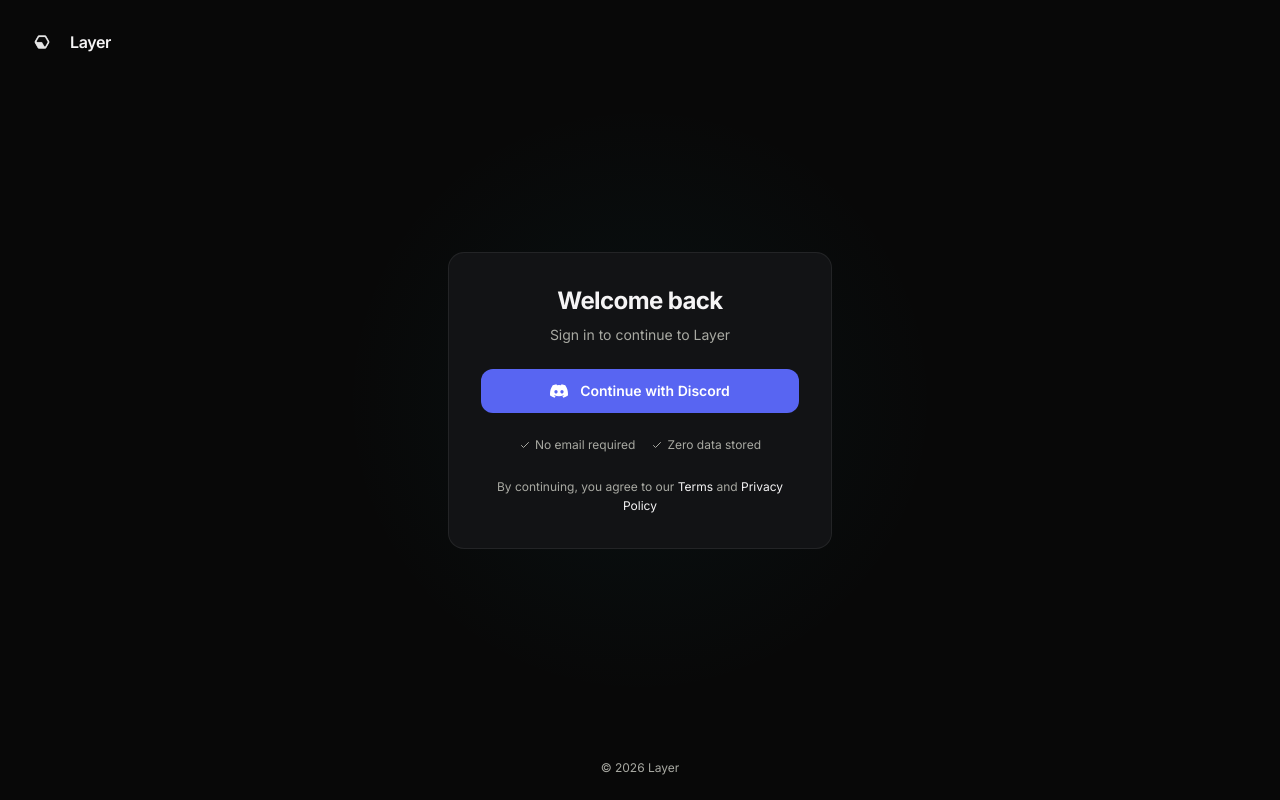
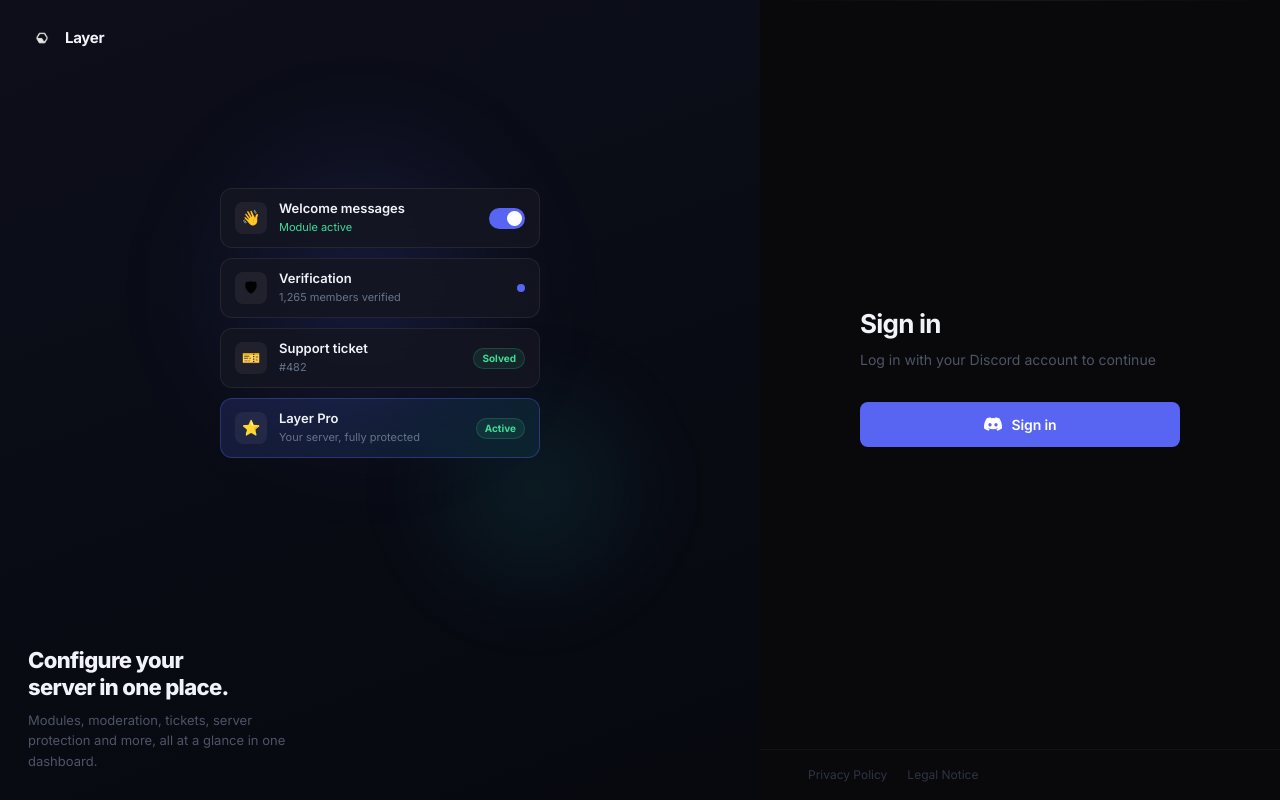
Before and after one commit to dimi6184-gif/Layer, a Next.js app in the folder apps/web/: page /login in a window 1280 px wide. Built offline with nearby package versions, Linux system fonts and the light colour scheme; no server answers.

Commit message:
feat: login page — GalaxyBot split layout, animated dashboard preview, clean sign-in right panel

```diff
--- /dev/null
+++ b/apps/web/src/app/(app)/login/LoginVisual.tsx
@@ -0,0 +1,164 @@
+'use client';
+
+import { useEffect, useState } from 'react';
+import Image from 'next/image';
+import Link from 'next/link';
+
+const MODULES = [
+  {
+    icon: '👋',
+    title: 'Welcome messages',
+    sub: 'Module active',
+    subColor: '#3ddc97',
+    right: <Toggle on />,
+  },
+  {
+    icon: '🛡',
+    title: 'Verification',
+    sub: '1,265 members verified',
+    subColor: '#64748b',
+    right: <Dot />,
+  },
+  {
+    icon: '🎫',
+    title: 'Support ticket',
+    sub: '#482',
+    subColor: '#64748b',
+    right: <Pill label="Solved" color="#3ddc97" />,
+  },
+  {
+    icon: '⭐',
+    title: 'Layer Pro',
+    sub: 'Your server, fully protected',
+    subColor: '#64748b',
+    right: <Pill label="Active" color="#3ddc97" />,
+    highlight: true,
+  },
+];
+
+function Toggle({ on }: { on?: boolean }) {
+  return (
+    <div style={{
+      width: 36, height: 21, borderRadius: 999,
+      background: on ? '#5865F2' : '#2a2d3a',
+      position: 'relative', flexShrink: 0,
+    }}>
+      <div style={{
+        position: 'absolute', top: 3, width: 15, height: 15,
+        borderRadius: '50%', background: '#fff',
+        left: on ? 18 : 3, transition: 'left 0.2s',
+      }} />
+    </div>
+  );
+}
+
+function Dot() {
+  return <div style={{ width: 8, height: 8, borderRadius: '50%', background: '#5865F2', flexShrink: 0 }} />;
+}
+
+function Pill({ label, color }: { label: string; color: string }) {
+  return (
+    <span style={{
+      fontSize: 10, fontWeight: 700, color,
+      background: `${color}18`,
+      border: `1px solid ${color}30`,
+      borderRadius: 999, padding: '2px 8px', flexShrink: 0,
+    }}>{label}</span>
+  );
+}
+
+function ModuleCard({ icon, title, sub, subColor, right, highlight, delay }: {
+  icon: string; title: string; sub: string; subColor: string;
+  right: React.ReactNode; highlight?: boolean; delay: number;
+}) {
+  const [vis, setVis] = useState(false);
+  useEffect(() => {
+    const t = setTimeout(() => setVis(true), delay);
+    return () => clearTimeout(t);
+  }, [delay]);
+
+  return (
+    <div style={{
+      display: 'flex', alignItems: 'center', gap: 12,
+      background: highlight
+        ? 'linear-gradient(135deg, rgba(88,101,242,0.18) 0%, rgba(31,167,187,0.10) 100%)'
+        : 'rgba(20,22,34,0.85)',
+      border: `1px solid ${highlight ? 'rgba(88,101,242,0.35)' : 'rgba(255,255,255,0.07)'}`,
+      borderRadius: 12, padding: '12px 14px',
+      backdropFilter: 'blur(12px)',
+      opacity: vis ? 1 : 0,
+      transform: vis ? 'translateX(0)' : 'translateX(-16px)',
+      transition: 'opacity 0.5s ease, transform 0.5s ease',
+    }}>
+      {/* Icon */}
+      <div style={{
+        width: 32, height: 32, borderRadius: 8, flexShrink: 0,
+        background: 'rgba(255,255,255,0.06)',
+        display: 'flex', alignItems: 'center', justifyContent: 'center',
+        fontSize: 15,
+      }}>{icon}</div>
+
+      {/* Text */}
+      <div style={{ flex: 1, minWidth: 0 }}>
+        <div style={{ fontSize: 13, fontWeight: 600, color: '#f1f3f9', lineHeight: 1.2 }}>{title}</div>
+        <div style={{ fontSize: 11, color: subColor, marginTop: 2 }}>{sub}</div>
+      </div>
+
+      {/* Right */}
+      {right}
+    </div>
+  );
+}
+
+export default function LoginVisual() {
+  return (
+    <div style={{
+      flex: 1, position: 'relative', overflow: 'hidden',
+      background: 'linear-gradient(160deg, #0d0e1a 0%, #0a0c16 40%, #07090f 100%)',
+      display: 'flex', flexDirection: 'column',
+      minHeight: '100vh',
+    }}>
+      {/* Radial glow blobs */}
+      <div style={{
+        position: 'absolute', top: '10%', left: '20%',
+        width: 420, height: 420, borderRadius: '50%', pointerEvents: 'none',
+        background: 'radial-gradient(circle, rgba(88,101,242,0.18) 0%, transparent 65%)',
+        filter: 'blur(40px)',
+      }} />
+      <div style={{
+        position: 'absolute', bottom: '20%', right: '10%',
+        width: 300, height: 300, borderRadius: '50%', pointerEvents: 'none',
+        background: 'radial-gradient(circle, rgba(31,167,187,0.12) 0%, transparent 65%)',
+        filter: 'blur(32px)',
+      }} />
+
+      {/* Logo top-left */}
+      <Link href="/" style={{ position: 'absolute', top: 24, left: 28, display: 'flex', alignItems: 'center', gap: 9, textDecoration: 'none', zIndex: 10 }}>
+        <Image src="/logo.png" alt="Layer" width={28} height={28} style={{ objectFit: 'contain' }} />
+        <span style={{ fontWeight: 700, fontSize: 15, color: '#f1f3f9', letterSpacing: '-0.02em' }}>Layer</span>
+      </Link>
+
+      {/* Centered module cards */}
+      <div style={{
+        flex: 1, display: 'flex', alignItems: 'center', justifyContent: 'center',
+        padding: '80px 40px 80px',
+      }}>
+        <div style={{ width: '100%', maxWidth: 320, display: 'flex', flexDirection: 'column', gap: 10 }}>
+          {MODULES.map((m, i) => (
+            <ModuleCard key={m.title} {...m} delay={200 + i * 120} right={m.right} />
+          ))}
+        </div>
+      </div>
+
+      {/* Bottom tagline */}
+      <div style={{ padding: '0 28px 28px', position: 'relative', zIndex: 2 }}>
+        <p style={{ fontSize: 22, fontWeight: 800, color: '#f1f3f9', lineHeight: 1.25, letterSpacing: '-0.03em', maxWidth: 260 }}>
+          Configure your<br />server in one place.
+        </p>
+        <p style={{ fontSize: 13, color: '#4d5467', marginTop: 8, maxWidth: 260, lineHeight: 1.6 }}>
+          Modules, moderation, tickets, server protection and more, all at a glance in one dashboard.
+        </p>
+      </div>
+    </div>
+  );
+}
--- a/apps/web/src/app/(app)/login/page.tsx
+++ b/apps/web/src/app/(app)/login/page.tsx
@@ -1,99 +1,94 @@
-import Link from "next/link";
-import { signIn, auth } from "@/auth";
-import { redirect } from "next/navigation";
+import Link from 'next/link';
+import { signIn, auth } from '@/auth';
+import { redirect } from 'next/navigation';
+import LoginVisual from './LoginVisual';
 
 export default async function LoginPage() {
   const session = await auth();
-  if (session?.user) {
-    redirect("/dashboard");
-  }
+  if (session?.user) redirect('/dashboard');
+
   return (
-    <div
-      className="min-h-screen flex flex-col items-center justify-center p-6 relative overflow-hidden"
-      style={{ background: "#080808" }}
-    >
-      {/* Subtle radial glow */}
-      <div className="absolute inset-0 pointer-events-none">
-        <div className="absolute top-1/2 left-1/2 -translate-x-1/2 -translate-y-1/2 w-[600px] h-[600px] rounded-full"
-          style={{ background: "radial-gradient(circle, rgba(31,167,187,0.06) 0%, transparent 70%)" }} />
+    <div style={{ display: 'flex', minHeight: '100vh', fontFamily: 'Inter, -apple-system, sans-serif' }}>
+
+      {/* ── LEFT — animated dashboard preview (client component) ── */}
+      <div style={{ display: 'none', flex: 1 }} className="login-left">
+        <LoginVisual />
       </div>
 
-      {/* Logo — top left */}
-      <Link href="/" className="absolute top-6 left-6 flex items-center gap-2.5 z-20 group">
-        <div className="w-9 h-9 rounded-xl flex items-center justify-center overflow-hidden flex-shrink-0">
-          <img src="/logo.png" alt="Layer" className="w-full h-full object-contain" />
-        </div>
-        <span className="text-base font-semibold tracking-tight" style={{ color: "#F5F4F5" }}>Layer</span>
-      </Link>
+      {/* ── RIGHT — sign-in panel ─────────────────────────────── */}
+      <div style={{
+        width: '100%', maxWidth: 520,
+        background: '#09090b',
+        display: 'flex', flexDirection: 'column',
+        position: 'relative',
+      }}>
+        {/* Subtle top border accent */}
+        <div style={{ height: 1, background: 'linear-gradient(to right, transparent, rgba(255,255,255,0.06), transparent)' }} />
 
-      {/* Card */}
-      <div
-        className="w-full max-w-sm relative z-10 rounded-2xl p-8 space-y-6"
-        style={{ background: "#121315", border: "1px solid rgba(255,255,255,0.07)" }}
-      >
-        {/* Title */}
-        <div className="text-center space-y-2">
-          <h1 className="text-2xl font-bold tracking-tight" style={{ color: "#F5F4F5" }}>
-            Welcome back
+        {/* Main content — vertically centered */}
+        <div style={{ flex: 1, display: 'flex', alignItems: 'center', justifyContent: 'center', padding: '48px 48px' }}>
+          <div style={{ width: '100%', maxWidth: 320 }}>
+
+            {/* Heading */}
+            <h1 style={{ fontSize: 26, fontWeight: 700, color: '#f1f3f9', letterSpacing: '-0.03em', marginBottom: 6 }}>
+              Sign in
             </h1>
-          <p className="text-sm" style={{ color: "#A8A9A2" }}>
-            Sign in to continue to Layer
+            <p style={{ fontSize: 14, color: '#4d5467', marginBottom: 32, lineHeight: 1.5 }}>
+              Log in with your Discord account to continue
             </p>
-        </div>
 
-        {/* Discord Button */}
+            {/* Discord sign-in button — server action */}
             <form
               action={async () => {
-            "use server";
-            await signIn("discord", { redirectTo: "/dashboard" });
+                'use server';
+                await signIn('discord', { redirectTo: '/dashboard' });
               }}
             >
               <button
                 type="submit"
-            className="w-full flex items-center justify-center gap-3 py-3 rounded-xl font-semibold text-sm transition-all duration-200 hover:opacity-90 active:scale-[0.98]"
-            style={{ background: "#5865F2", color: "#FFFFFF" }}
+                className="login-discord-btn"
+                style={{
+                  width: '100%', display: 'flex', alignItems: 'center', justifyContent: 'center', gap: 10,
+                  padding: '12px 20px', borderRadius: 8,
+                  background: '#5865F2',
+                  color: '#fff', fontSize: 14, fontWeight: 600,
+                  border: 'none', cursor: 'pointer',
+                  letterSpacing: '-0.01em',
+                  transition: 'opacity 0.15s, transform 0.1s',
+                }}
               >
-            {/* Discord SVG icon */}
-            <svg width="18" height="18" viewBox="0 0 127.14 96.36" fill="currentColor">
+                {/* Discord icon */}
+                <svg width="18" height="14" viewBox="0 0 127.14 96.36" fill="currentColor">
                   <path d="M107.7,8.07A105.15,105.15,0,0,0,81.47,0a72.06,72.06,0,0,0-3.36,6.83A97.68,97.68,0,0,0,49,6.83,72.37,72.37,0,0,0,45.64,0,105.89,105.89,0,0,0,19.39,8.09C2.79,32.65-1.71,56.6.54,80.21h0A105.73,105.73,0,0,0,32.71,96.36,77.7,77.7,0,0,0,39.6,85.25a68.42,68.42,0,0,1-10.85-5.18c.91-.66,1.8-1.34,2.66-2a75.57,75.57,0,0,0,64.32,0c.87.71,1.76,1.39,2.66,2a68.68,68.68,0,0,1-10.87,5.19,77,77,0,0,0,6.89,11.1A105.25,105.25,0,0,0,126.6,80.22h0C129.24,52.84,122.09,29.11,107.7,8.07ZM42.45,65.69C36.18,65.69,31,60,31,53s5-12.74,11.43-12.74S54,46,53.89,53,48.84,65.69,42.45,65.69Zm42.24,0C78.41,65.69,73.31,60,73.31,53s5-12.74,11.43-12.74S96.2,46,96.12,53,91.08,65.69,84.69,65.69Z"/>
                 </svg>
-            Continue with Discord
+                Sign in
               </button>
             </form>
 
-        {/* Trust badges */}
-        <div className="flex items-center justify-center gap-4 text-xs" style={{ color: "#A8A9A2" }}>
-          <span className="flex items-center gap-1">
-            <svg className="w-3 h-3" fill="none" stroke="currentColor" viewBox="0 0 24 24">
-              <path strokeLinecap="round" strokeLinejoin="round" strokeWidth={2} d="M5 13l4 4L19 7" />
-            </svg>
-            No email required
-          </span>
-          <span className="flex items-center gap-1">
-            <svg className="w-3 h-3" fill="none" stroke="currentColor" viewBox="0 0 24 24">
-              <path strokeLinecap="round" strokeLinejoin="round" strokeWidth={2} d="M5 13l4 4L19 7" />
-            </svg>
-            Zero data stored
-          </span>
+          </div>
         </div>
 
-        {/* Legal */}
-        <p className="text-center text-xs leading-relaxed" style={{ color: "#A8A9A2" }}>
-          By continuing, you agree to our{" "}
-          <Link href="/terms" className="hover:opacity-80 transition-opacity" style={{ color: "#F5F4F5" }}>
-            Terms
-          </Link>
-          {" "}and{" "}
-          <Link href="/privacy" className="hover:opacity-80 transition-opacity" style={{ color: "#F5F4F5" }}>
+        {/* Bottom legal links */}
+        <div style={{
+          padding: '16px 48px',
+          borderTop: '1px solid rgba(255,255,255,0.04)',
+          display: 'flex', gap: 20, alignItems: 'center',
+        }}>
+          <Link href="/privacy" className="login-legal-link" style={{ fontSize: 12, color: '#2e3347', textDecoration: 'none', transition: 'color 0.15s' }}>
             Privacy Policy
           </Link>
-        </p>
+          <Link href="/terms" className="login-legal-link" style={{ fontSize: 12, color: '#2e3347', textDecoration: 'none', transition: 'color 0.15s' }}>
+            Legal Notice
+          </Link>
+        </div>
       </div>
 
-      {/* Bottom */}
-      <div className="absolute bottom-6 text-xs" style={{ color: "#A8A9A2" }}>
-        © 2026 Layer
-      </div>
+      {/* Responsive: show left panel on md+ */}
+      <style>{`
+        @media (min-width: 768px) {
+          .login-left { display: flex !important; }
+        }
+      `}</style>
     </div>
   );
 }
--- a/apps/web/src/app/globals.css
+++ b/apps/web/src/app/globals.css
@@ -972,3 +972,8 @@
 .float-a { animation: float-a 4.2s ease-in-out infinite; }
 .float-b { animation: float-b 5.6s ease-in-out infinite; }
 .float-c { animation: float-a 3.8s ease-in-out infinite 0.9s; }
+
+/* ─── Login page ─── */
+.login-discord-btn:hover { opacity: 0.88; }
+.login-discord-btn:active { transform: scale(0.99); }
+.login-legal-link:hover { color: #64748b !important; }
```
Lines whose indentation alone changed are shown as unchanged.
